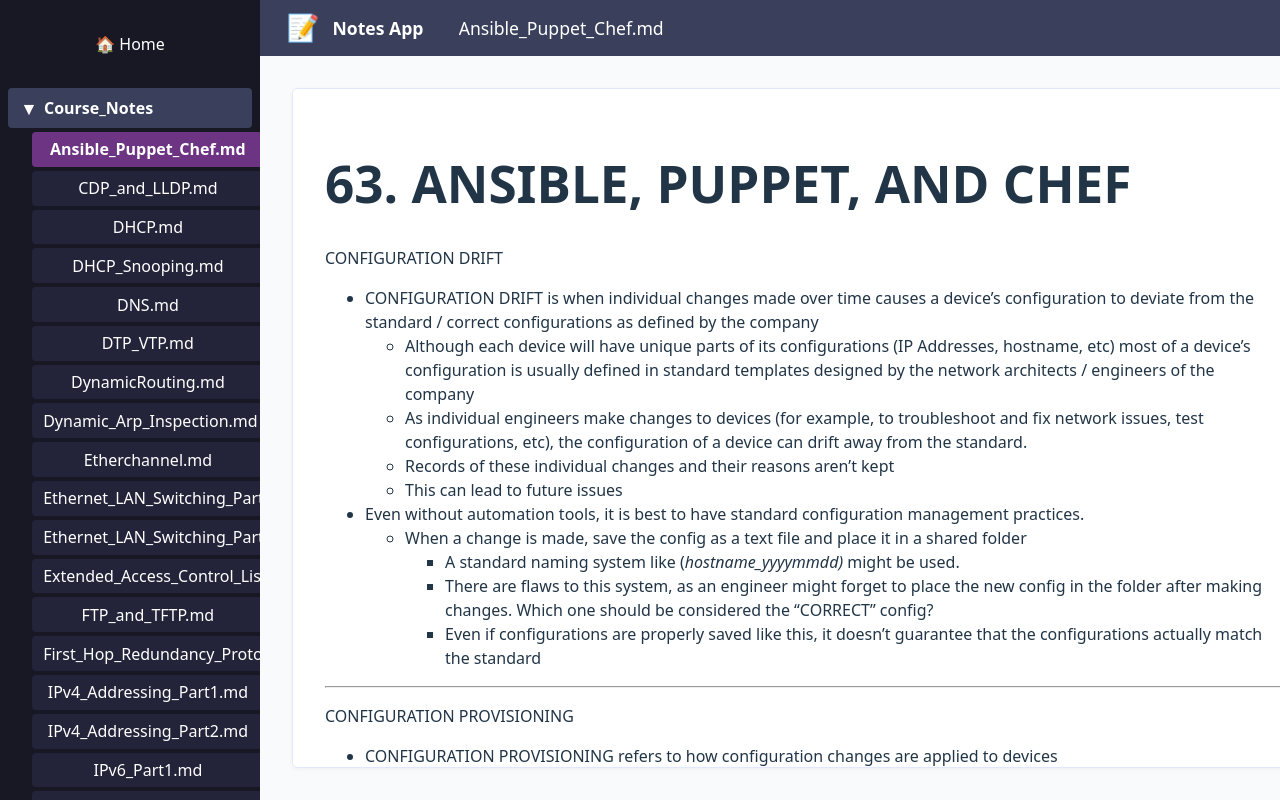
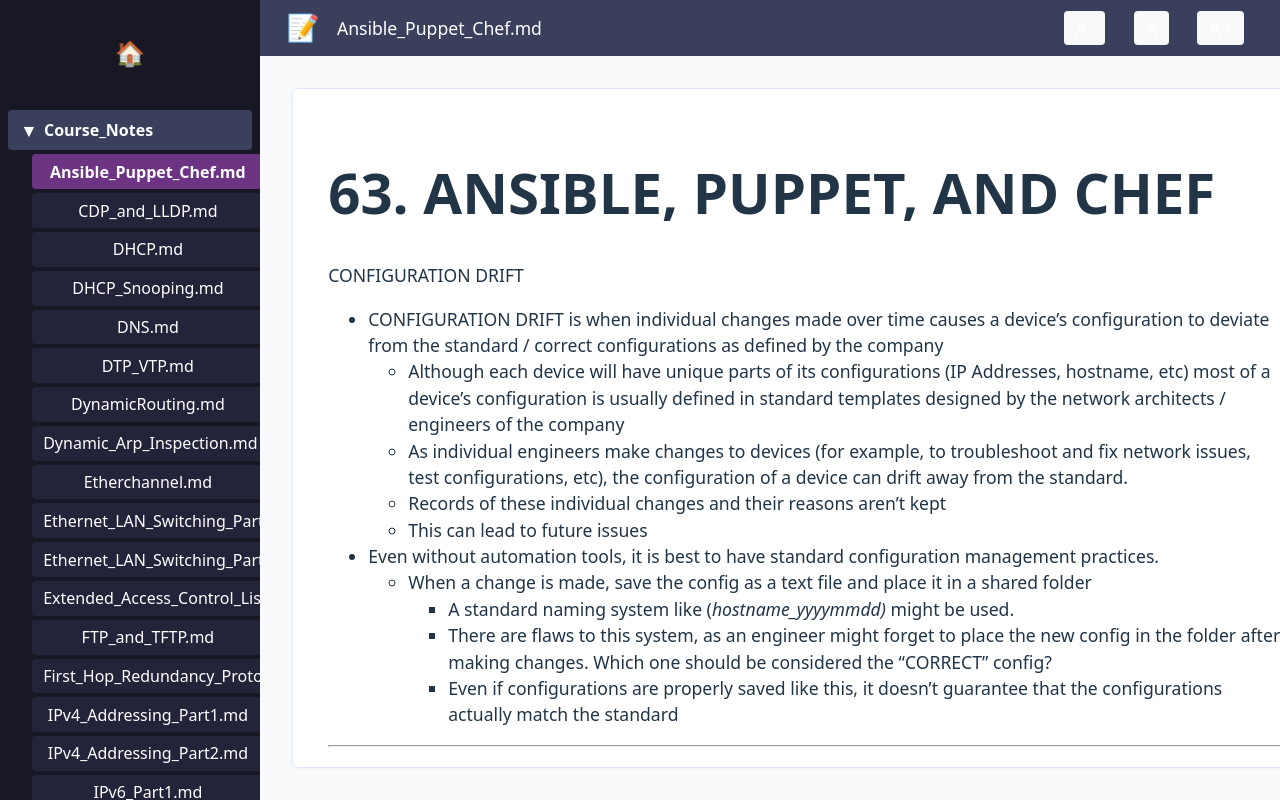
Before and after one commit to postname/MakiWeb, a React (Vite) app: page /notes in a window 1280 px wide. Built offline with nearby package versions, Linux system fonts and the light colour scheme.

Commit message:
added zoom in preview

```diff
--- a/src/App.jsx
+++ b/src/App.jsx
@@ -1,9 +1,14 @@
 import { BrowserRouter as Router, Routes, Route, Link } from 'react-router-dom'
 import { FaLinkedin, FaGithub } from 'react-icons/fa'
+import { useEffect } from 'react'
 import Notes from './Notes'
 import './App.css'
 
 function Home() {
+  useEffect(() => {
+    document.title = "Home"
+  }, [])
+
   return (
     <div className="card">
       <h1>MakiSec</h1>
--- a/src/Notes.jsx
+++ b/src/Notes.jsx
@@ -1,4 +1,4 @@
-import { useState } from 'react'
+import { useState, useEffect } from 'react'
 import ReactMarkdown from 'react-markdown'
 import { Link } from 'react-router-dom'
 import './App.css'
@@ -9,10 +9,9 @@
 // Organize files by folder
 const notesByFolder = {}
 Object.entries(files).forEach(([path, content]) => {
-  // path: '/src/notes/folder/file.md'
   const parts = path.split('/')
   const folder = parts[3] || 'Root'
-  const file = parts.slice(4).join('/') // supports subfolders
+  const file = parts.slice(4).join('/')
   if (!notesByFolder[folder]) notesByFolder[folder] = {}
   notesByFolder[folder][file] = content
 })
@@ -27,6 +26,11 @@
   const [expandedFolders, setExpandedFolders] = useState(
     folderNames.reduce((acc, folder) => ({ ...acc, [folder]: true }), {})
   )
+  const [fontSize, setFontSize] = useState(1.1) // em
+
+  useEffect(() => {
+    document.title = "Notes"
+  }, [])
 
   const content =
     selectedFolder && selectedFile
@@ -38,7 +42,6 @@
       ...prev,
       [folder]: !prev[folder],
     }))
-    // If collapsing, don't change selection. If expanding, select first file if none selected.
     if (!expandedFolders[folder] && Object.keys(notesByFolder[folder]).length > 0) {
       setSelectedFolder(folder)
       setSelectedFile(Object.keys(notesByFolder[folder])[0])
@@ -50,7 +53,7 @@
       {/* Sidebar */}
       <div className="notes-sidebar">
         <div className="notes-sidebar-top">
-          <Link to="/" className="btn" style={{ marginBottom: '1em', alignSelf: 'flex-start' }}>🏠 Home</Link>
+          <Link to="/" className="btn" style={{ marginBottom: '1em', alignSelf: 'flex-start', fontSize: '1.5em', padding: '0.3em 0.5em' }} title="Home">🏠</Link>
         </div>
         <div className="notes-sidebar-list">
           {folderNames.map(folder => (
@@ -95,19 +98,23 @@
       {/* Main content */}
       <div className="notes-main">
         {/* Top bar */}
-        <div className="notes-topbar">
-          <span style={{ fontSize: '1.5em', marginRight: '0.5em' }}>📝</span>
-          Notes App
+        <div className="notes-topbar" style={{ gap: "1em" }}>
+          <span style={{ fontSize: '1.5em' }}>📝</span>
           {selectedFile && (
-            <span style={{ marginLeft: '2em', fontWeight: 'normal', fontSize: '1em', whiteSpace: 'nowrap', overflow: 'hidden', textOverflow: 'ellipsis', maxWidth: '60vw' }}>
+            <span style={{ fontWeight: 'normal', fontSize: '1em', whiteSpace: 'nowrap', overflow: 'hidden', textOverflow: 'ellipsis', maxWidth: '60vw' }}>
               {selectedFile}
             </span>
           )}
+          <div style={{ marginLeft: "auto", display: "flex", alignItems: "center", gap: "0.5em" }}>
+            <button className="btn" style={{ fontSize: "1.1em", padding: "0.2em 0.6em" }} onClick={() => setFontSize(f => Math.max(0.8, f - 0.1))} title="Smaller text">A-</button>
+            <button className="btn" style={{ fontSize: "1.1em", padding: "0.2em 0.6em" }} onClick={() => setFontSize(1.1)} title="Reset text size">A</button>
+            <button className="btn" style={{ fontSize: "1.1em", padding: "0.2em 0.6em" }} onClick={() => setFontSize(f => Math.min(2, f + 0.1))} title="Larger text">A+</button>
+          </div>
         </div>
         {/* Preview */}
         <div className="notes-preview-container">
           {content ? (
-            <div className="notes-preview">
+            <div className="notes-preview" style={{ fontSize: `${fontSize}em` }}>
               <ReactMarkdown>{content}</ReactMarkdown>
             </div>
           ) : (
```
